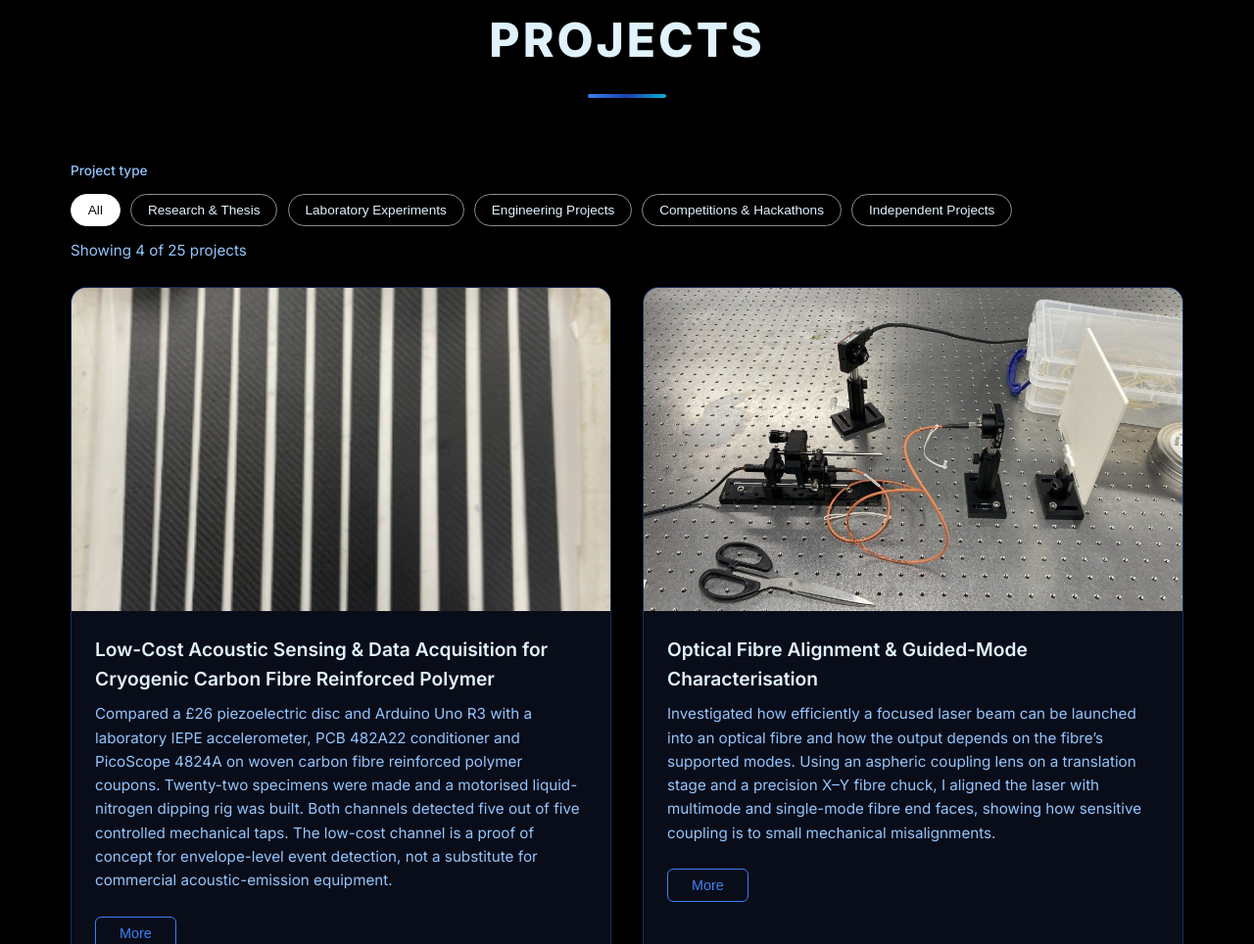
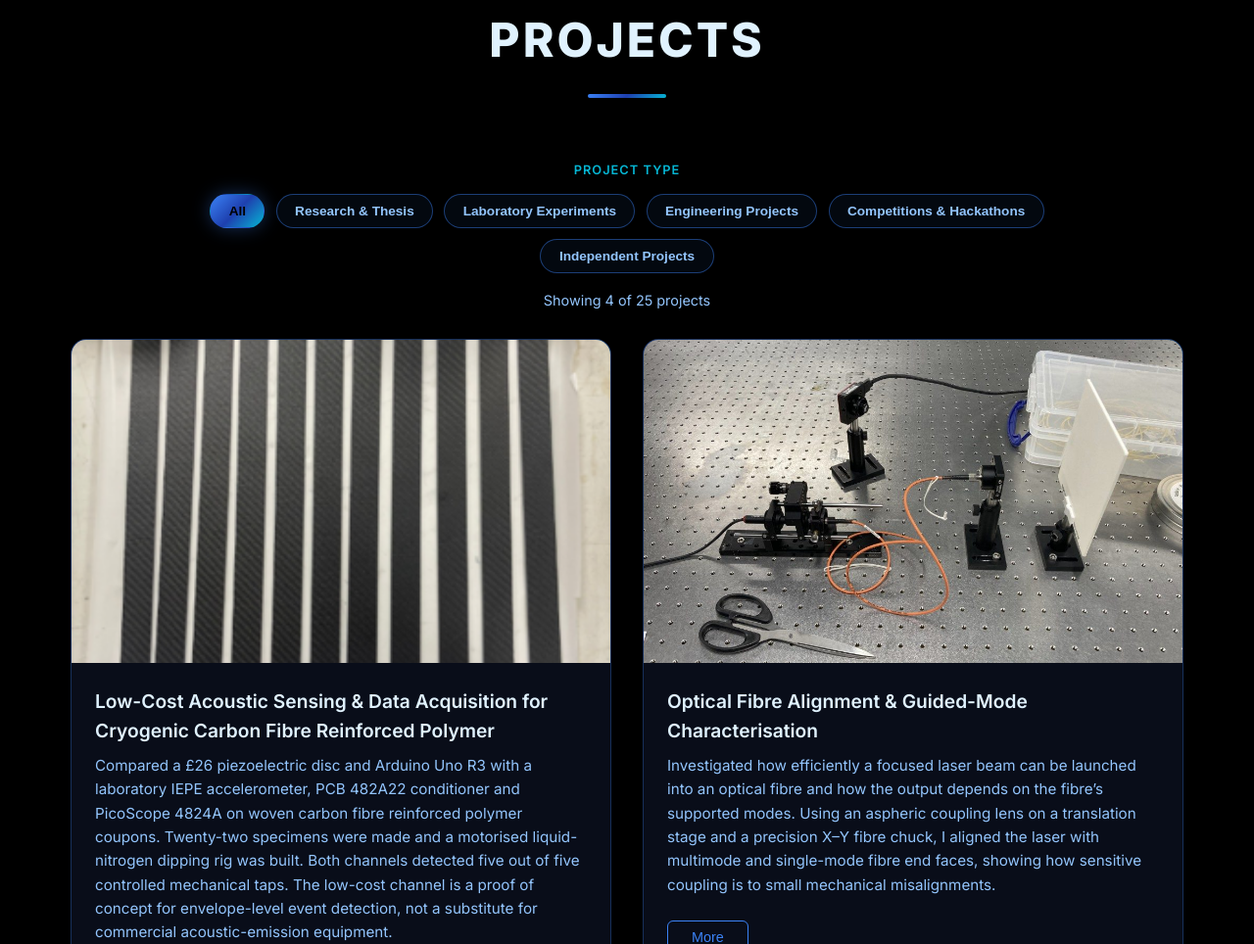
Before and after one commit to IR02/Irfan-Portfolio, a plain HTML site: page index.html in a window 1280 px wide. Shown: the part 3366-4330 px from the top of the page at 98% size. Drawn offline with nearby package versions, Linux system fonts and the light colour scheme; animation ran at ten frames a second.

Commit message:
Center and restyle project category filters to match site accents.
Co-authored-by: Cursor <cursoragent@cursor.com>

```diff
--- a/styles.css
+++ b/styles.css
@@ -909,47 +909,55 @@ section {
 }
 
 .project-filters-label {
+    color: var(--neon-cyan);
+    font-size: 0.8rem;
+    font-weight: 600;
+    letter-spacing: 0.08em;
+    text-transform: uppercase;
+    text-align: center;
+    margin: 0 0 0.85rem;
+}
+
+.project-filters {
+    display: flex;
+    flex-wrap: wrap;
+    justify-content: center;
+    gap: 0.7rem;
+    margin: 0 auto 1rem;
+    max-width: 920px;
+}
+
+.project-filter-btn {
+    background: rgba(59, 130, 246, 0.06);
+    border: 1.5px solid rgba(59, 130, 246, 0.45);
     color: var(--text-secondary);
-    font-size: 0.85rem;
-    font-weight: 500;
-    margin-bottom: 0.75rem;
-}
-
-.project-filters {
-    display: flex;
-    flex-wrap: wrap;
-    gap: 0.65rem;
-    margin-bottom: 0.85rem;
-}
-
-.project-filter-btn {
-    background: transparent;
-    border: 1px solid rgba(255, 255, 255, 0.55);
-    color: var(--text-primary);
-    padding: 0.5rem 1.05rem;
+    padding: 0.55rem 1.15rem;
     border-radius: 999px;
     font-size: 0.85rem;
-    font-weight: 500;
+    font-weight: 600;
     cursor: pointer;
-    transition: all 0.2s ease;
+    transition: all 0.25s ease;
 }
 
 .project-filter-btn:hover {
-    border-color: #fff;
-    color: #fff;
+    border-color: var(--neon-cyan);
+    color: var(--neon-cyan);
+    background: rgba(6, 182, 212, 0.1);
 }
 
 .project-filter-btn.active {
-    background: #fff;
-    border-color: #fff;
-    color: #0a0a0a;
+    background: var(--gradient-ai);
+    border-color: transparent;
+    color: var(--bg-dark);
+    box-shadow: 0 0 18px rgba(59, 130, 246, 0.35);
 }
 
 .project-filter-desc {
     color: var(--text-secondary);
-    font-size: 0.95rem;
-    margin: 0 0 1.5rem;
+    font-size: 0.9rem;
+    margin: 0 auto 1.75rem;
     min-height: 1.4em;
+    text-align: center;
 }
 
 .projects-grid {
```
